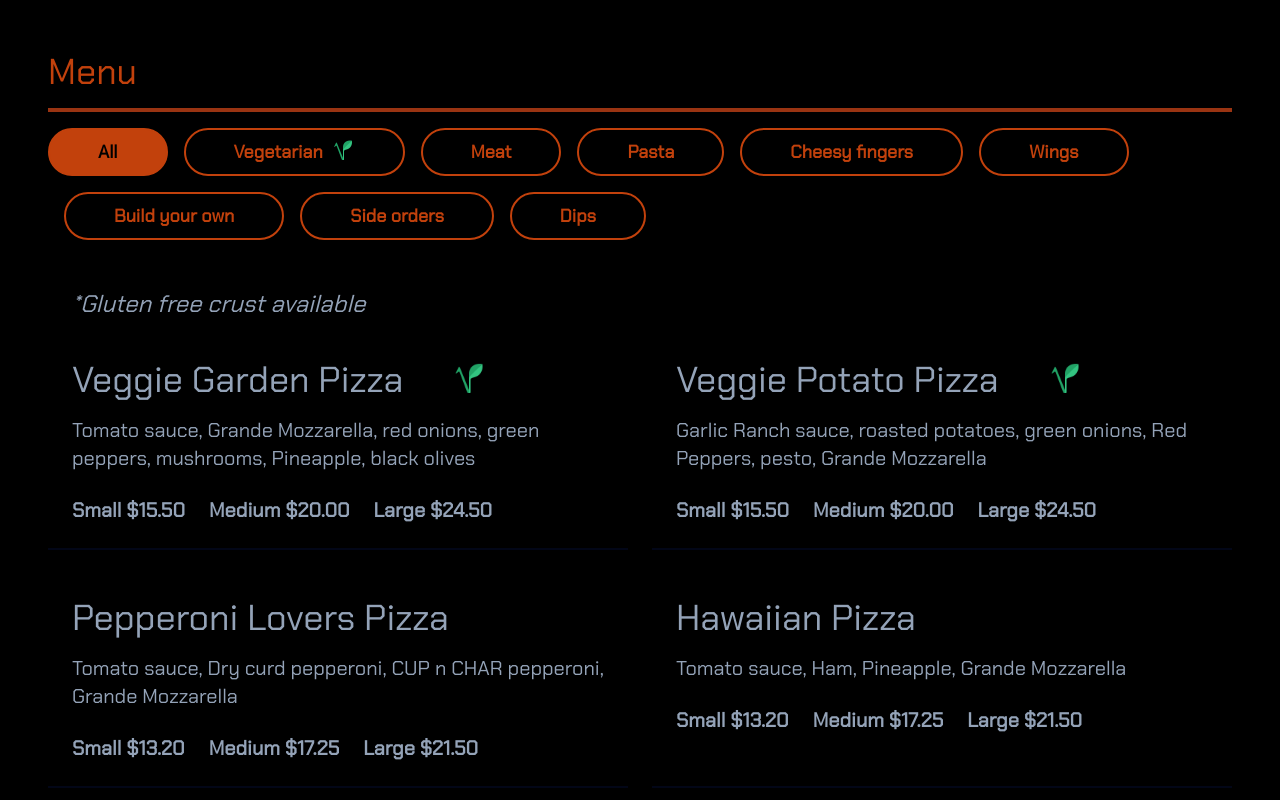
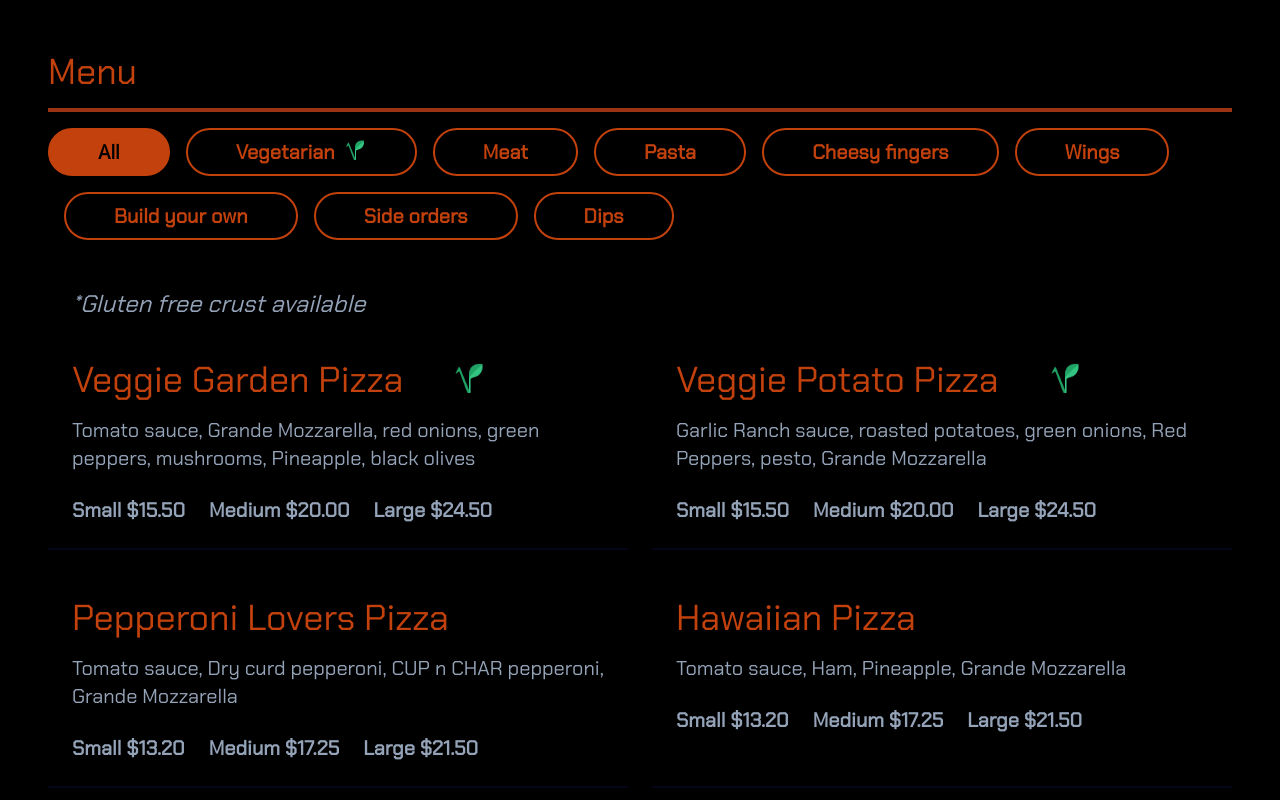
Before and after one commit to harjot85/best-bite, a React (Vite) app: page / in a window 1280 px wide. Shown: the part 860-1660 px from the top of the page. Built offline with nearby package versions, Linux system fonts and the light colour scheme.

Commit message:
Change titles to Orange

```diff
--- a/src/components/menu/filter-pill.tsx
+++ b/src/components/menu/filter-pill.tsx
@@ -8,9 +8,9 @@ type FilterPill = {
 };
 const FilterPill = ({ text, onClick, isSelected }: FilterPill) => {
   let classes = [
-    "text-lg",
-    "font-semibold",
-    "md:text-lg",
+    "text-xl",
+    "font-bold",
+    "md:text-xl",
     "border-solid",
     "border-2",
     "border-orange-700",
@@ -30,7 +30,7 @@ const FilterPill = ({ text, onClick, isSelected }: FilterPill) => {
 
   return (
     <button onClick={onClick} className={classes.join(" ")}>
-      <p className={`${textColor} flex`}>
+      <p className={`${textColor} flex `}>
         {text.charAt(0).toUpperCase() + text.slice(1)}
 
         {text === "vegetarian" && (
--- a/src/components/menu/menu-item.tsx
+++ b/src/components/menu/menu-item.tsx
@@ -17,7 +17,7 @@ const MenuItem = ({ item }: MenuItem) => {
   return (
     <div className="border-b-2 border-slate-800 md:border-slate-950 p-6 text-slate-400">
       <div className="text-2xl lg:text-4xl mb-4 flex space-x-12 items-start">
-        <span>{item.name}</span>
+        <span className="text-orange-700">{item.name}</span>
 
         {item.classification === "vegetarian" && (
           <span>
```
